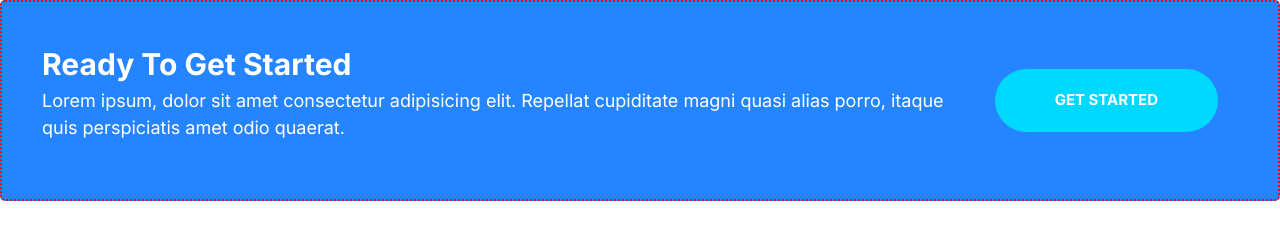
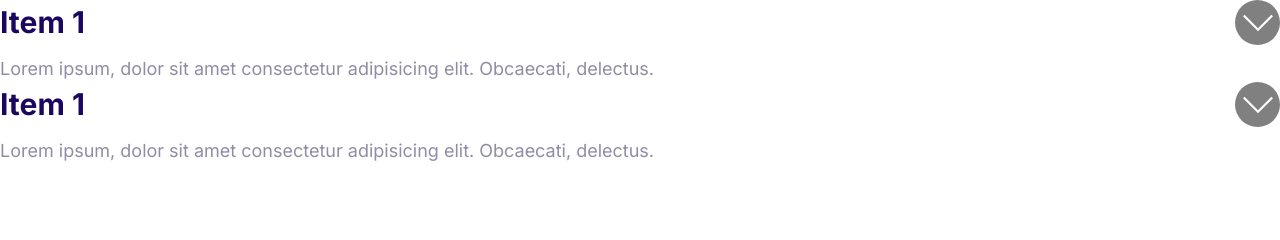
Before and after one commit to selwynng343/first_website, a plain HTML site: page index.html in a window 1280 px wide. Drawn offline with Linux system fonts and the light colour scheme.

Commit message:
collapsibles

```diff
--- a/css/styles.css
+++ b/css/styles.css
@@ -164,11 +164,19 @@ a {
 .icon--white {
   fill: white;
 }
-
+.icon--background {
+  width: 45px;
+  height: 45px;
+  background: grey;
+}
 .icon-container {
   background: #f3f9f8;
   width: 64px;
   height: 64px;
+}
+
+.icon-container,
+.icon--background {
   border-radius: 100%;
   display: inline-flex;
   justify-content: center;
@@ -177,6 +185,9 @@ a {
 
 .icon-container--accent {
   background: var(--color-accent);
+}
+.icon--size {
+  width: 30px;
 }
 
 /* buttons */
@@ -512,3 +523,31 @@ a {
     margin: 2rem;
   }
 }
+
+/* collapsibles */
+.colapsible__header {
+  display: flex;
+  justify-content: space-between;
+}
+.colapsible_heading {
+  margin-top: 0;
+  font-size: 3rem;
+}
+
+.collapsible__chevron {
+  transform: rotate(-90deg);
+  transition: transform 0.3s;
+}
+.collapsible__content {
+  max-height: 0;
+  overflow: hidden;
+  opacity: 0;
+  transition: max-height 0.5s, opacity 0.5s;
+}
+.collapsible--expanded .collapsible__chevron {
+  transform: rotate(0);
+}
+.collapsible--expanded .collapsible__content {
+  max-height: 100vh;
+  opacity: 1;
+}
--- a/index.html
+++ b/index.html
@@ -16,18 +16,39 @@
     <title>Document</title>
   </head>
   <body>
-    <div class="callout callout--primary">
-      <div class="grid grid--1x2">
-        <div class="callout__content">
-          <h2 class="callout__heading">Ready To Get Started</h2>
-          <p>
-            Lorem ipsum, dolor sit amet consectetur adipisicing elit. Repellat
-            cupiditate magni quasi alias porro, itaque quis perspiciatis amet
-            odio quaerat.
-          </p>
-        </div>
-        <a href="" class="btn btn--secondary btn--stretched">Get Started </a>
+    <div class="collapsible collapsible--expanded">
+      <header class="colapsible__header">
+        <h2 class="colapsible_heading">Item 1</h2>
+        <span class="icon--background">
+          <svg class="icon icon--white icon--size collapsible__chevron">
+            <use
+              xlink:href=" images\down-chevron-svgrepo-com.svg#Layer_1"
+            ></use>
+          </svg>
+        </span>
+      </header>
+      <div class="collapsible__content">
+        Lorem ipsum, dolor sit amet consectetur adipisicing elit. Obcaecati,
+        delectus.
       </div>
     </div>
+
+    <div class="collapsible collapsible--expanded">
+      <header class="colapsible__header">
+        <h2 class="colapsible_heading">Item 1</h2>
+        <span class="icon--background">
+          <svg class="icon icon--white icon--size collapsible__chevron">
+            <use
+              xlink:href=" images\down-chevron-svgrepo-com.svg#Layer_1"
+            ></use>
+          </svg>
+        </span>
+      </header>
+      <div class="collapsible__content">
+        Lorem ipsum, dolor sit amet consectetur adipisicing elit. Obcaecati,
+        delectus.
+      </div>
+    </div>
+    <script src="/js/main.js"></script>
   </body>
 </html>
--- /dev/null
+++ b/js/main.js
@@ -0,0 +1,6 @@
+const collapsibles = document.querySelectorAll(".collapsible");
+collapsibles.forEach((item) =>
+  item.addEventListener("click", function () {
+    this.classList.toggle("collapsible--expanded");
+  })
+);
```
Also changed, not shown: components/collapsibles.html (added, +32 -0 lines), components/icons.html (+9 -0 lines), images/chevron.svg (added), images/down-chevron-svgrepo-com.svg (added), images/sprite.svg.
